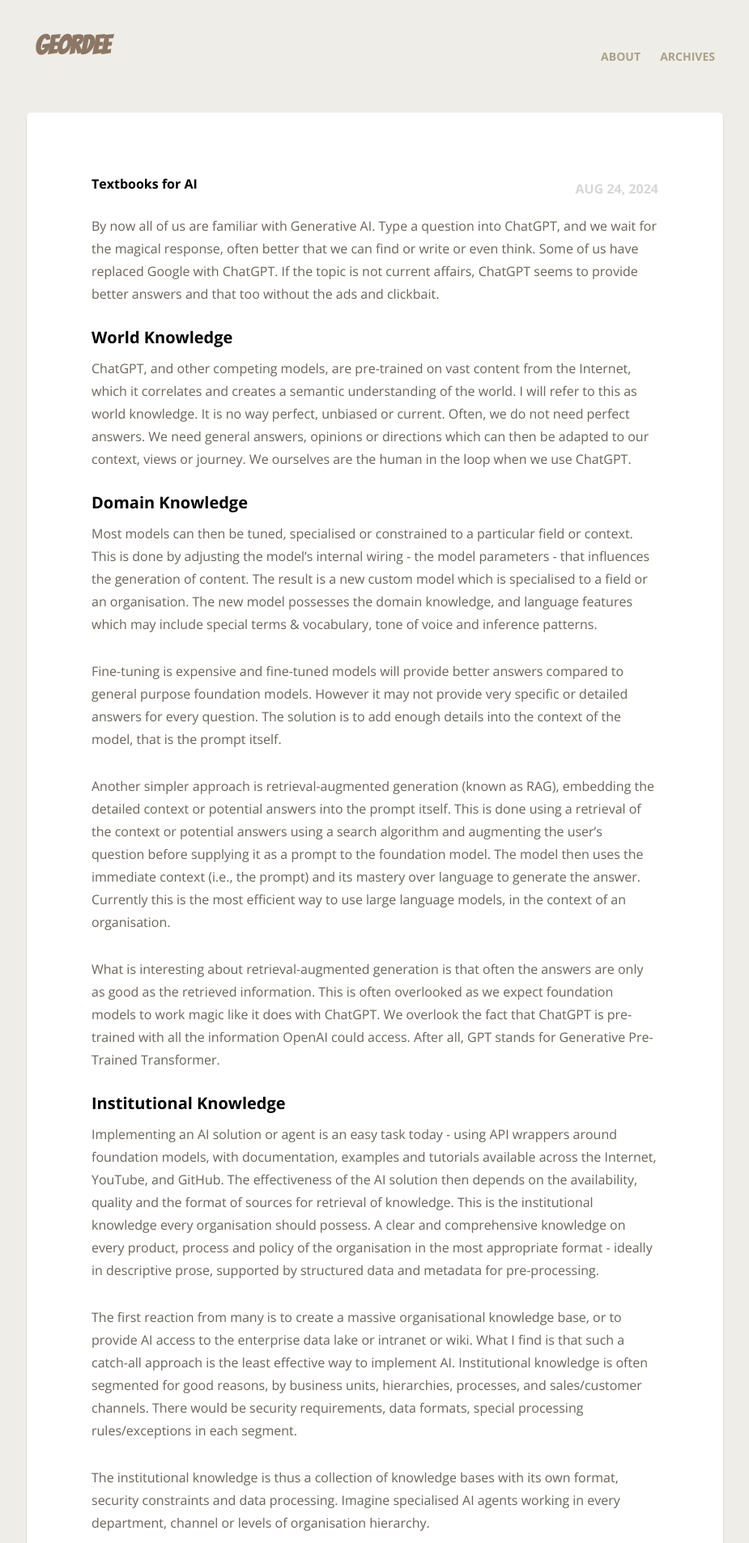
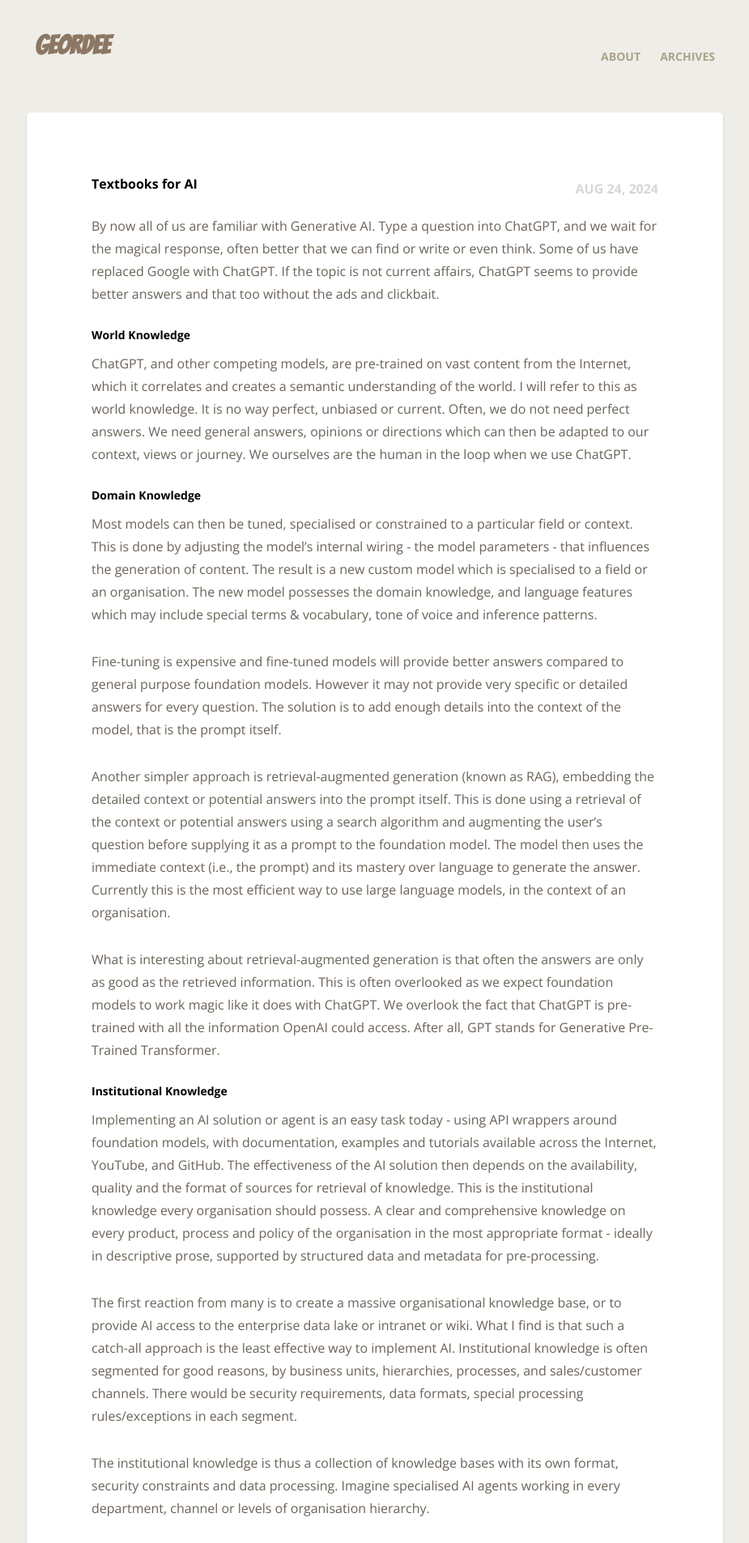
Before and after one commit to geordee/geordee.github.io, a Jekyll site: the page built from _posts/2024-08-24-textbooks-for-ai.md, in a window 1280 px wide. Shown: the top 1906 px of the page at 81% size, without its empty margins (177-1102 px from the left). Built offline with Jekyll 4.4.1, drawn with Linux system fonts in a browser that asks for light colours; comment, search, counter and statistics services are not loaded.

Commit message:
H3 tp H5

```diff
--- a/_posts/2015-08-22-identification-discovery-distribution-of-apps.markdown
+++ b/_posts/2015-08-22-identification-discovery-distribution-of-apps.markdown
@@ -11,19 +11,19 @@ Sometime back I was building an online service to discover food. As we were on i
 
 Soon, it became apparent that everyone is moving to mobile apps, and the fight is on the top spots in mobile app stores. Featured app, recommended app, most downloaded app, top developer, and that competition is tough. I can almost say that I watched the whole thing moving from web apps to mobile apps within a couple of years or so. But then a question remains. If the average number of installed apps is around 100, and a much lesser number of regularly used apps, the exodus from web apps to mobile apps is going to be meaningless soon. Mobiles are getting powerful and spacious. The problem is not getting the apps installed, but to make the app remain installed, and getting it used regularly. To add to the bottleneck, the number of apps (say 100), is also distributed among different functions - communication, productivity, shopping, banking, lifestyle, search, utilities - and the effective competitive space for a specialized app or service comes down to two or three. And that raises the bar, starting from user acquisition costs.
 
-### THE BOTTLENECK
+##### THE BOTTLENECK
 
 It is important to realize the bottleneck. At one point it was the capability of mobiles. Today it is two-fold. Firstly, the users limit themselves to a hundred or so apps for various reasons. To discover apps easily in the mobile, for cleaner and better organization, for an apparent efficiency or performance of the mobile device. Secondly, it is time we should rethink the app model. Apps were a necessity when both computing and network were slow. Today the computing power has improved leaps and bounds, network is catching up.
 
 One of the earlier thoughts in mobile space was that the device would be a window or chrome to the world wide web. Web apps would make the mobile meaningful. The concept and reality did not match at that time. However it is changing now, it is changing fast. And today we are stuck in the transition. From mobile apps to web apps, or towards a new path altogether?
 
-### WHAT IF?
+##### WHAT IF?
 
 What if we could fuse native apps and web apps? I am not talking about the development aspect here, using Web View and all. Web apps are practically “deployed” on demand, by accessing the URL. A well written web app can be cached well to deal with the limitations of the network. What if we could deploy mobile apps on demand? What if the users do not have to worry about the app installation at all? What if we could just cache the mobile apps installation? What if the apps were not constrained by menus in the mobile device? What if user’s context offer a choice of apps?
 
 Imagine I am sitting in a restaurant. If the device can detect my context, and offer me the relevant apps for food discovery, it could be a better way to deal with the app clutter. It also makes that competitive space more interesting. Individual restaurants could influence, curate (or even constrain, ugh!) the app discovery, which would take things to another level altogether.
 
-### TO THE NEXT LEVEL
+##### TO THE NEXT LEVEL
 
 Let us talk about another aspect of “fusing” the native and web apps in the context of restaurants. It is about distribution. Sometime back many restaurants used to run their website. Many of them still are, and many have their workflow integrated with their websites - from booking to feedbacks. When we started building Has.Menu, we realized that during the exodus from web to mobile, it would be impractical for every restaurant to release their app and workflow. Nobody will install hundreds of restaurant apps. And that necessitates the aggregation or (social) network services for restaurants. That’s bad. It conforms everyone to the four walls of the app. It is almost like moving from an independent house to an apartment, or a jail (also known as a walled garden). And that’s how Has.Menu started out, and that’s how it still is. In fact we still feel bad about the way we are implementing the app, but we are constrained by the ecosystem. That’s what is possible today. We can’t break free from these “jails”. And the users are increasingly relying on social/network apps and making their websites irrelevant.
 
--- a/_posts/2024-08-24-textbooks-for-ai.md
+++ b/_posts/2024-08-24-textbooks-for-ai.md
@@ -8,11 +8,11 @@ tags:
 ---
 By now all of us are familiar with Generative AI. Type a question into ChatGPT, and we wait for the magical response, often better that we can find or write or even think. Some of us have replaced Google with ChatGPT. If the topic is not current affairs, ChatGPT seems to provide better answers and that too without the ads and clickbait.
 
-### World Knowledge
+##### World Knowledge
 
 ChatGPT, and other competing models, are pre-trained on vast content from the Internet, which it correlates and creates a semantic understanding of the world. I will refer to this as world knowledge. It is no way perfect, unbiased or current. Often, we do not need perfect answers. We need general answers, opinions or directions which can then be adapted to our context, views or journey. We ourselves are the human in the loop when we use ChatGPT.
 
-### Domain Knowledge
+##### Domain Knowledge
 
 Most models can then be tuned, specialised or constrained to a particular field or context. This is done by adjusting the model’s internal wiring - the model parameters - that influences the generation of content. The result is a new custom model which is specialised to a field or an organisation. The new model possesses the domain knowledge, and language features which may include special terms & vocabulary, tone of voice and inference patterns.
 
@@ -22,7 +22,7 @@ Another simpler approach is retrieval-augmented generation (known as RAG), embed
 
 What is interesting about retrieval-augmented generation is that often the answers are only as good as the retrieved information. This is often overlooked as we expect foundation models to work magic like it does with ChatGPT. We overlook the fact that ChatGPT is pre-trained with all the information OpenAI could access. After all, GPT stands for Generative Pre-Trained Transformer.
 
-### Institutional Knowledge
+##### Institutional Knowledge
 
 Implementing an AI solution or agent is an easy task today - using API wrappers around foundation models, with documentation, examples and tutorials available across the Internet, YouTube, and GitHub. The effectiveness of the AI solution then depends on the availability, quality and the format of sources for retrieval of knowledge. This is the institutional knowledge every organisation should possess. A clear and comprehensive knowledge on every product, process and policy of the organisation in the most appropriate format - ideally in descriptive prose, supported by structured data and metadata for pre-processing.
 
@@ -30,7 +30,7 @@ The first reaction from many is to create a massive organisational knowledge bas
 
 The institutional knowledge is thus a collection of knowledge bases with its own format, security constraints and data processing. Imagine specialised AI agents working in every department, channel or levels of organisation hierarchy.
 
-### Textbooks for AI
+##### Textbooks for AI
 
 A simple illustration is to imagine the general purpose foundation model as a high school graduate. The model has a general understanding of the world. To be effective in an organisation we need to train it to a specific domain and context. Ideally, fine tuning will make the model become a graduate trainee, with specialised knowledge and skill in a domain. Or let it learn on the job, provided we instruct well enough. We need to either instruct on every instance, or use an induction training to make it culture and context aware.
 
```
Also changed, not shown: _posts/2022-08-05-data-products-and-monetization.md (+3 -3 lines), _posts/2023-01-15-trustworthy-ai.md (+1 -1 lines), _posts/2023-03-23-prompting-the-ai.md (+1 -1 lines).
